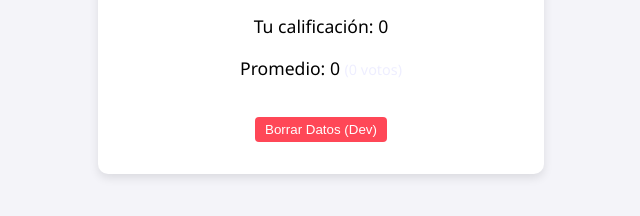
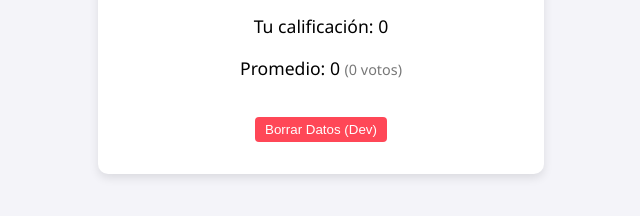
Before and after one commit to Juamm-Se/deployment_juan_mora, a plain HTML site: page index.html in a window 1280 px wide. Shown: the part 406-622 px from the top of the page, 319-959 px from the left. Drawn offline with Linux system fonts and the light colour scheme.

Commit message:
Update styles.css

```diff
--- a/styles.css
+++ b/styles.css
@@ -39,7 +39,7 @@
 
 .small {
     font-size: 0.9rem;
-    color: #eef;
+    color: #777;
 }
 
 button {
```
